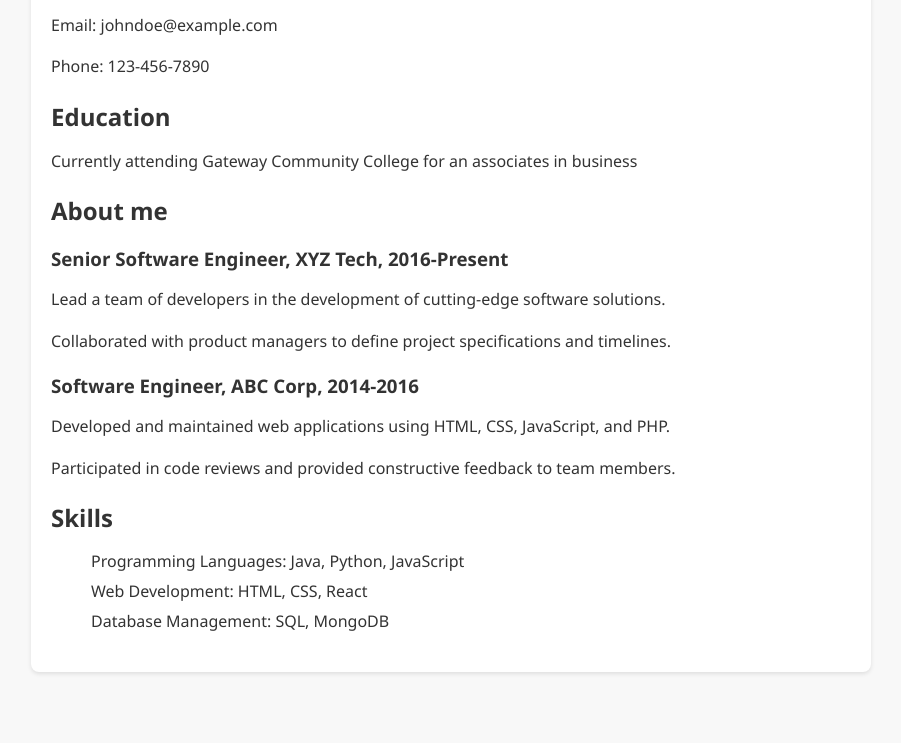
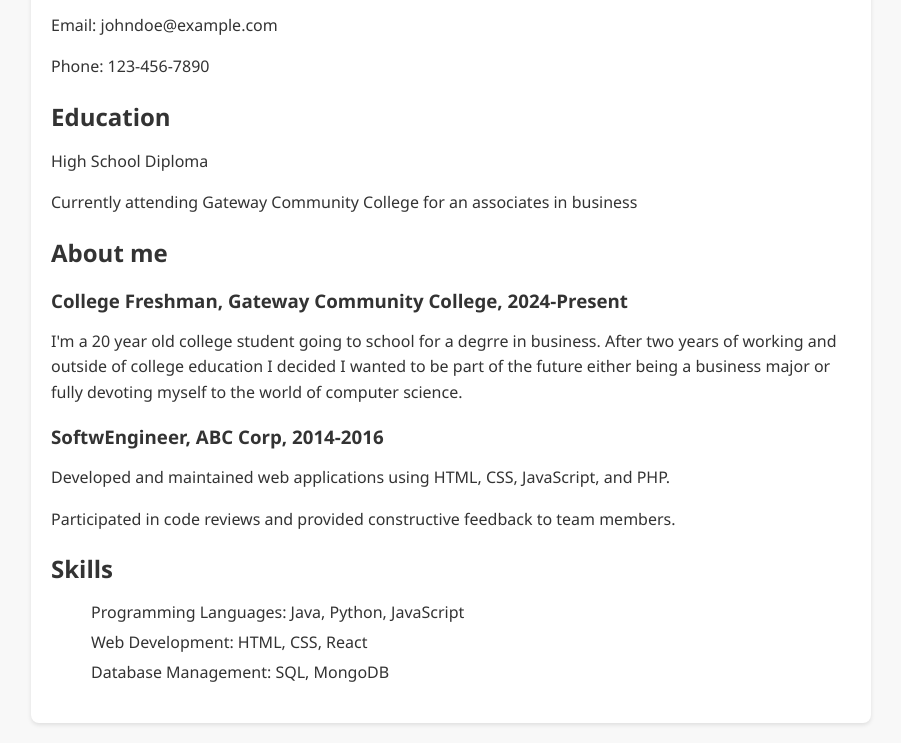
Before and after one commit to maicoCR/resume.github.io, a plain HTML site: page index.html in a window 1280 px wide. Shown: the part 138-881 px from the top of the page, without its empty margins (189-1090 px from the left). Before the commit the page ends 830 px from the top, so only its background shows below. Drawn offline with Linux system fonts and the light colour scheme.

Commit message:
about me

```diff
--- a/index.html
+++ b/index.html
@@ -17,16 +17,18 @@
 
           <section class="section">
             <h2>Education</h2>
+            <p>High School Diploma</p>
             <p>Currently attending Gateway Community College for an associates in business</p>
           </section>
 
           <section class="section">
             <h2>About me</h2>
-            <h3>Senior Software Engineer, XYZ Tech, 2016-Present</h3>
-            <p>Lead a team of developers in the development of cutting-edge software solutions.</p>
-            <p>Collaborated with product managers to define project specifications and timelines.</p>
+            <h3>College Freshman, Gateway Community College, 2024-Present</h3>
+            <p>I'm a 20 year old college student going to school for a degrre in business. After two years of working and outside of college education I decided I wanted to be part of the future either being a business major or fully devoting myself to the world of computer science.
+            </p>
 
-            <h3>Software Engineer, ABC Corp, 2014-2016</h3>
+
+            <h3>SoftwEngineer, ABC Corp, 2014-2016</h3>
             <p>Developed and maintained web applications using HTML, CSS, JavaScript, and PHP.</p>
             <p>Participated in code reviews and provided constructive feedback to team members.</p>
           </section>
```
